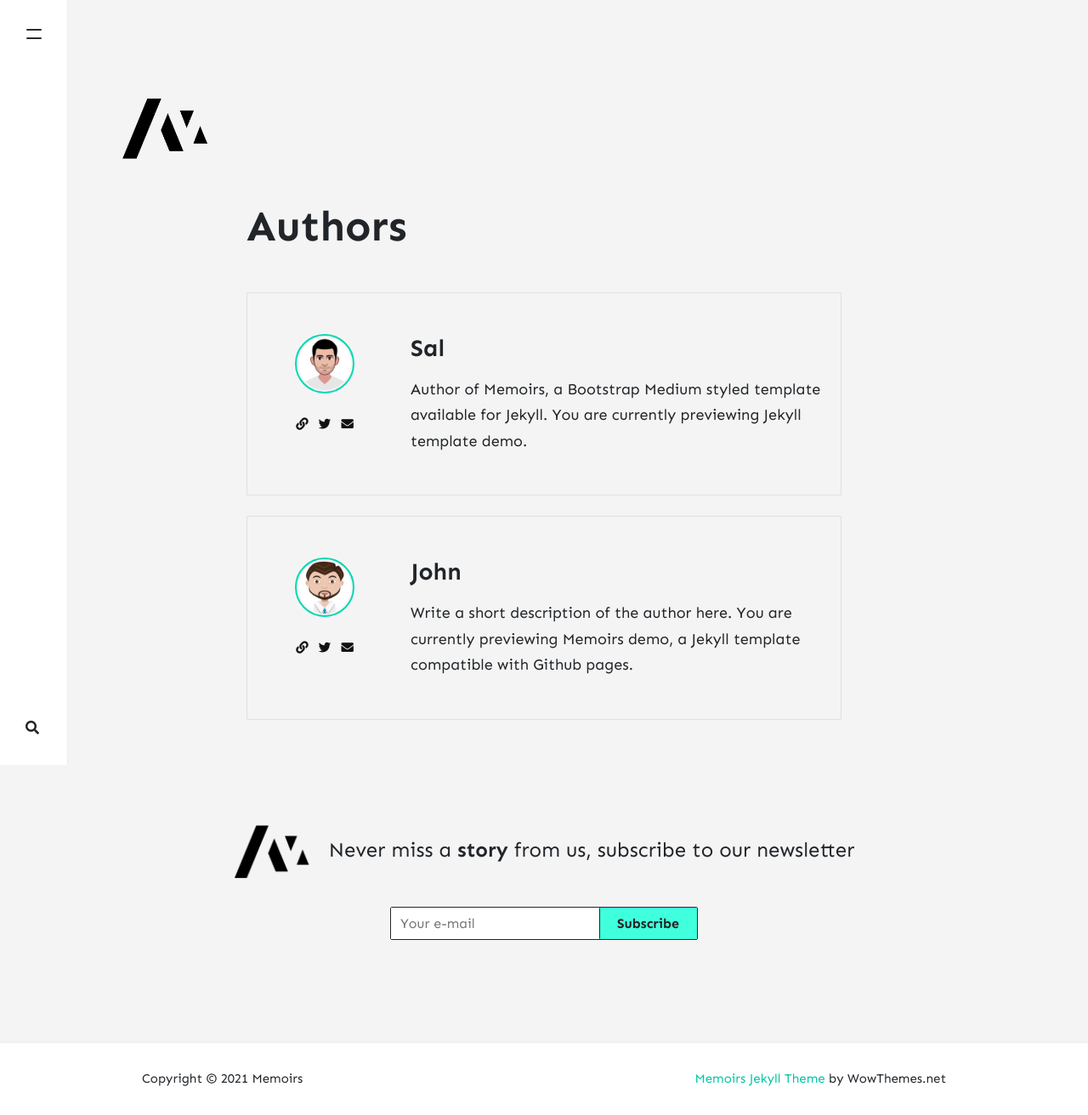
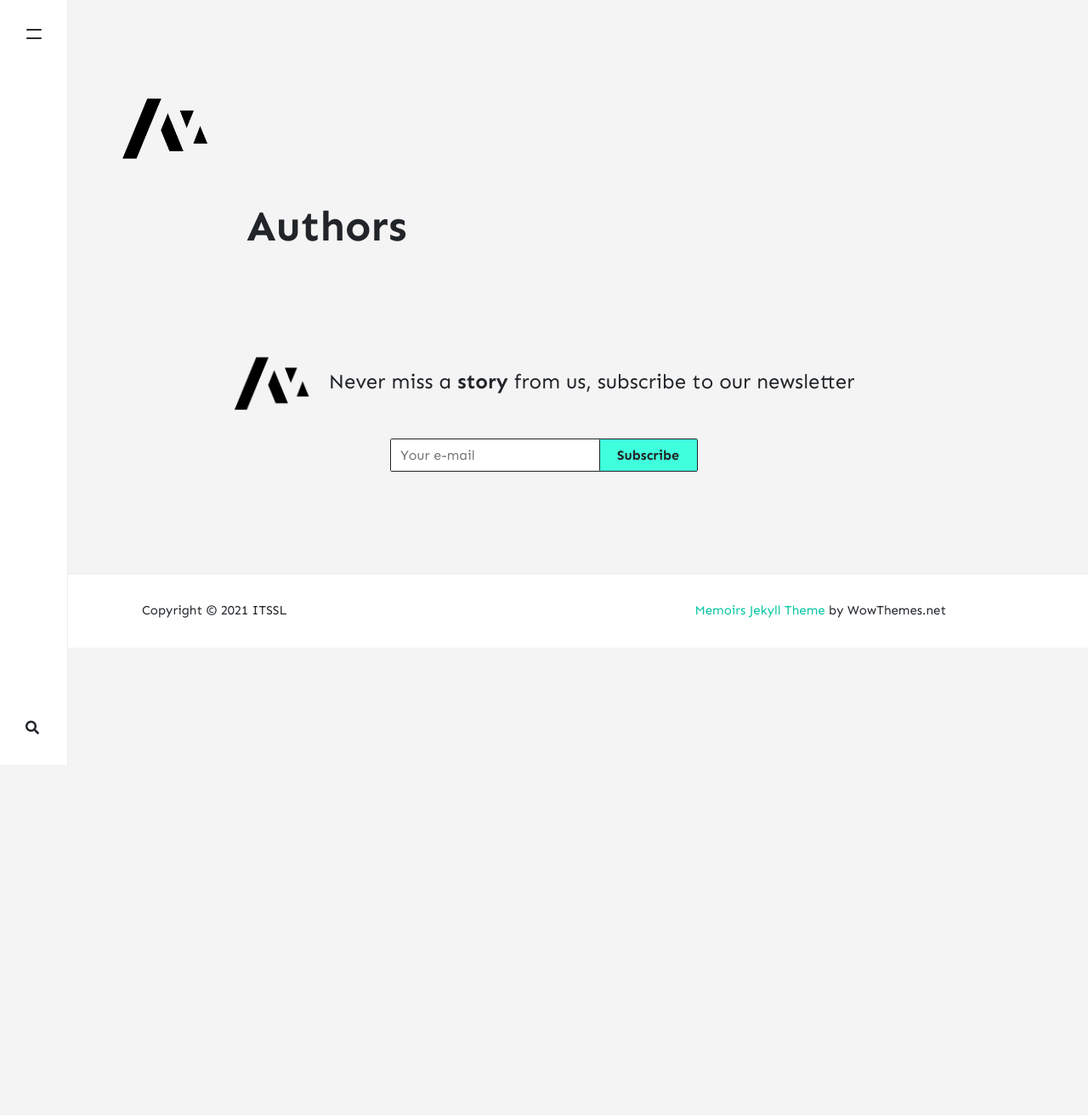
Before and after one commit to ITSSL/itssl.org, a Jekyll site: the page built from _pages/authors.html, in a window 1280 px wide. Shown: the whole page at 85% size. Built offline with Jekyll 4.4.1, drawn with Linux system fonts in a browser that asks for light colours; nearby versions of some CDN libraries; comment, search, counter and statistics services are not loaded; after the commit the page ends 900 px from its top, so only the background shows below that.

Commit message:
Update _config.yml

```diff
--- a/_config.yml
+++ b/_config.yml
@@ -1,35 +1,17 @@
 # Site
-name: "Memoirs"
-title: "Memoirs"
-description: "I will take you on the fabulous world of exploration. Travel, culture, lifestyle. Eat, Pray, Love!"
+name: "ITSSL"
+title: "Information Technology Society of Sri Lanka"
+description: "Information Technology Society of Sri Lanka"
 logo: 'assets/images/logo.png'
 favicon: 'assets/images/logo.png'
 baseurl: /itssl.org
-google_analytics: 'UA-xxxxxxxx-1'
-disqus: 'demowebsite'
-mailchimp-list: 'https://wowthemes.us11.list-manage.com/subscribe/post?u=8aeb20a530e124561927d3bd8&amp;id=8c3d2d214b'
+google_analytics: ''
+disqus: ''
+mailchimp-list: ''
 include: ["_pages"]
 permalink: /:title/
-email: wowthemesnet@gmail.com
+email: contact@itssl.org
 
-# Authors
-authors:
-  sal:
-    name: Sal
-    display_name: Sal
-    avatar: 'assets/images/avatar-sal.png'
-    email: wowthemesnet@gmail.com
-    web: https://www.wowthemes.net/donate/
-    twitter: https://twitter.com/wowthemesnet
-    description: "Author of Memoirs, a Bootstrap Medium styled template available for Jekyll. You are currently previewing Jekyll template demo."
-  john:
-    name: John
-    display_name: John
-    avatar: 'assets/images/avatar.png'
-    email: wowthemesnet@gmail.com
-    web: https://www.wowthemes.net
-    twitter: https://twitter.com/wowthemesnet
-    description: "Write a short description of the author here. You are currently previewing Memoirs demo, a Jekyll template compatible with Github pages."
 
 # Plugins
 plugins:
@@ -63,8 +45,8 @@
 
 # Adsense (change to "enabled" to activate, also your client id and ad slot. Create a new ad unit from your Adsense account to get the slot.)
 adsense: "disabled"
-adsense-data-ad-client: "ca-pub-3412143450191416"
-adsense-data-ad-slot: "1363087678"
+adsense-data-ad-client: " "
+adsense-data-ad-slot: " "
 
 # Lazy Images ("enabled" or "disabled")
 lazyimages: "disabled"
```
